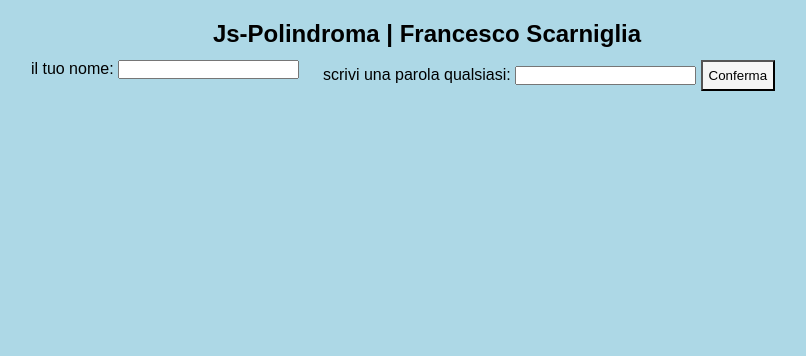
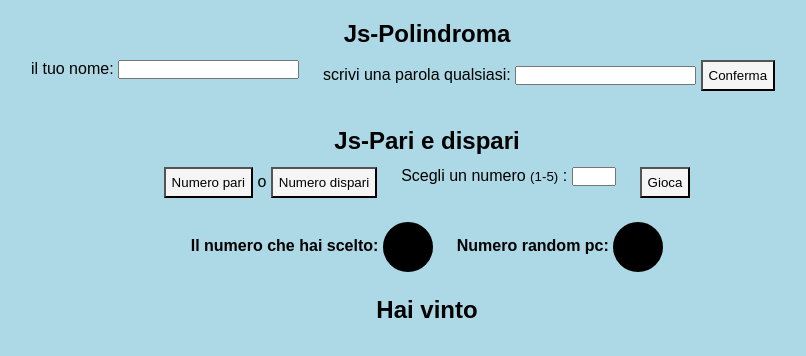
Before and after one commit to francescoscarniglia/js-pariedispari, a plain HTML site: page index.html in a window 1280 px wide. Shown: the whole page, without its empty margins (213-1019 px from the left). Drawn offline with Linux system fonts and the light colour scheme.

Commit message:
Proseguo nell'esercizio 2
barcollo ma non mollo

```diff
--- a/assets/css/custom.css
+++ b/assets/css/custom.css
@@ -34,3 +34,18 @@ body {
 .bold {
   font-weight: bold;
 }
+
+.circle {
+    font-size: 20px;
+    padding: 12px;
+    display: inline-block;
+    width: 50px;
+    height: 50px;
+    vertical-align: middle;
+    text-align: center;
+    border-radius: 100%;
+    border: 2px solid #000;
+    background: #000;
+    color: #fff;
+
+}
--- a/assets/js/main.js
+++ b/assets/js/main.js
@@ -48,13 +48,26 @@ function invertiCaratteri(word) {
 
 
 // Pari e Dispari:
+// L’utente sceglie pari o dispari e un numero da 1 a 5.
 
-
-// L’utente sceglie pari o dispari e un numero da 1 a 5.
+var startPlay = document.getElementById('start-play');
 
 
 // Generiamo un numero random (sempre da 1 a 5) per il computer
 // (usando una funzione).
+// var numeroUtente = document.getElementById('numero-Utente');
+
+startPlay.addEventListener('click',
+  function(){
+    var okPlay = document.getElementById('number-type').value;
+    document.getElementById('randomPc').innerHTML = generaNumPc;
+    document.getElementById('numero-Utente').innerHTML = okPlay;
+    // Sommiamo i due numeri
+    var sumRes = sum(+okPlay, +generaNumPc);
+    console.log(okPlay,  generaNumPc);
+    console.log(sumRes);
+});
+
 var generaNumPc = numeroRandom(1,5);
 console.log(generaNumPc);
 
@@ -63,7 +76,11 @@ function numeroRandom(min, max) {
    return numeroPc;
 }
 
-// Sommiamo i due numeri
+
+
+function sum(a, b) {
+  return a + b;
+}
 
 // Stabiliamo se la somma dei due numeri è pari o dispari
 // (usando una funzione)
--- a/index.html
+++ b/index.html
@@ -10,7 +10,7 @@
 <body>
 
   <div id="app">
-    <h2><strong>Js-Polindroma</strong> | Francesco Scarniglia</h2>
+    <h2><strong>Js-Polindroma</strong></h2>
     <ul class="uStyled-list">
       <li>
         <span>il tuo nome: </span><input type="text" id="name-user">
@@ -23,17 +23,46 @@
       <li></li>
       <li></li>
     </ul>
-    <div id="col-12">
+
       <ul class="uStyled-list">
-        <li>
-          <!-- <span>La parola che hai inserito &egrave;:</span><span id="conferma-palidroma"></span> -->
-        </li>
         <li>
           <span class="bold" id="saluto-utente"></span>
           <span class="bold" id="conferma-palidroma"></span>
         </li>
       </ul>
-    </div>
+
+    <h2><strong>Js-Pari e dispari</strong></h2>
+      <ul class="uStyled-list">
+        <li>
+        <button class="btn" id="btnPari" value="pari"> Numero pari</button>
+        <span>o</span>
+        <button class="btn" id="btnDispari" value="dispari"> Numero dispari</button>
+        </li>
+        <li>
+          <span>Scegli un numero <small>(1-5)</small> :</span> <input type="number" id="number-type" min="1" max="5">
+        </li>
+        <li>
+        <button class="btn" id="start-play"> Gioca</button>
+        </li>
+      </ul>
+
+      <ul class="uStyled-list">
+        <li>
+          <span class="bold">Il numero che hai scelto: </span><span class="bold circle" id="numero-Utente"></span>
+        </li>
+        <li>
+          <span class="bold">Numero random pc: </span><span id="randomPc" class="bold circle"></span>
+        </li>
+      </ul>
+
+      <ul class="uStyled-list">
+        <li>
+          <h2 class="bold" id="vincitore">Hai vinto</h2>
+        </li>
+      </ul>
+
+
+
   </div>
 
 <script type="text/javascript" src="assets/js/main.js">
```
